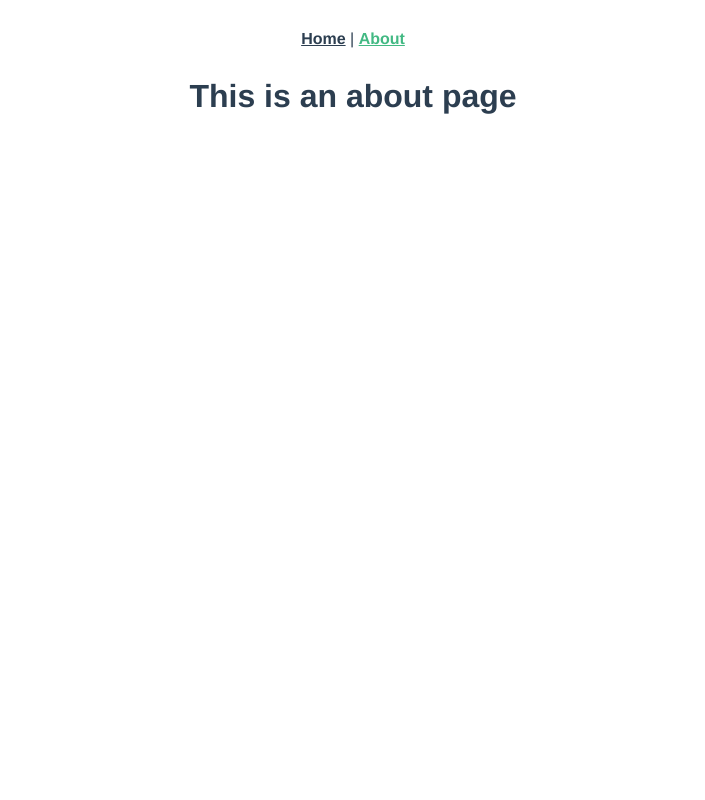
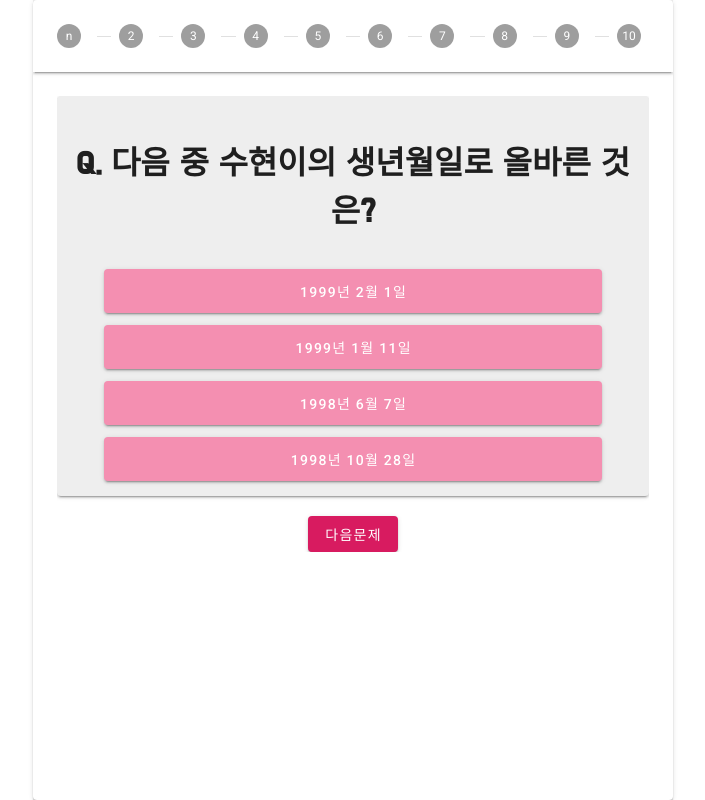
Before and after one commit to dalcon10028/soo-test, a Vue app: page /about in a window 1280 px wide. Shown: the whole page, without its empty margins (287-992 px from the left). Built offline with nearby package versions, Linux system fonts and the light colour scheme.

Commit message:
20-11-05
홈 만들고 문제 틀 만들기

```diff
--- a/src/App.vue
+++ b/src/App.vue
@@ -1,32 +1,15 @@
 <template>
-  <div id="app">
-    <div id="nav">
-      <router-link to="/">Home</router-link> |
-      <router-link to="/about">About</router-link>
-    </div>
+  <v-app id="app">
     <router-view/>
-  </div>
+  </v-app>
 </template>
+<script>
+</script>
 
-<style lang="scss">
-#app {
-  font-family: Avenir, Helvetica, Arial, sans-serif;
-  -webkit-font-smoothing: antialiased;
-  -moz-osx-font-smoothing: grayscale;
-  text-align: center;
-  color: #2c3e50;
-}
-
-#nav {
-  padding: 30px;
-
-  a {
-    font-weight: bold;
-    color: #2c3e50;
-
-    &.router-link-exact-active {
-      color: #42b983;
-    }
+<style>
+  #app{
+    width: 50vw;
+    margin: 0 auto;
+    background-color: #eeeeee;
   }
-}
 </style>
--- /dev/null
+++ b/src/components/Question.vue
@@ -0,0 +1,38 @@
+<template>
+  <div>
+  <v-card class="mb-5" color="grey lighten-3" height="400px" v-for="(q, i) in qestion" :key="i">
+    <h1 class="pt-11">{{q.content}}</h1>
+    <v-card
+      class="mx-auto mt-8"
+      max-width="500"
+      outlined
+      color="grey lighten-3"
+    >
+    <v-btn block class="mb-3" color="pink lighten-3" large dark>{{q.a1}}</v-btn>
+    <v-btn block class="mb-3" color="pink lighten-3" large dark>{{q.a2}}</v-btn>
+    <v-btn block class="mb-3" color="pink lighten-3" large dark>{{q.a3}}</v-btn>
+    <v-btn block class="mb-3" color="pink lighten-3" large dark>{{q.a4}}</v-btn>
+    </v-card>
+  </v-card>
+  </div>
+</template>
+
+<script>
+export default {
+  data(){
+    return{
+      qestion: [
+        {content: 'Q. 다음 중 수현이의 생년월일로 올바른 것은?', a1: '1999년 2월 1일', a2: '1999년 1월 11일', a3: '1998년 6월 7일', a4: '1998년 10월 28일'},
+      ]
+    }
+  }
+}
+</script>
+
+<style scoped>
+@import url('https://fonts.googleapis.com/css2?family=Do+Hyeon&display=swap');
+
+h1{
+  font-family: 'Do Hyeon';
+}
+</style>
--- a/src/router/index.js
+++ b/src/router/index.js
@@ -17,6 +17,11 @@ const routes = [
     // this generates a separate chunk (about.[hash].js) for this route
     // which is lazy-loaded when the route is visited.
     component: () => import(/* webpackChunkName: "about" */ '../views/About.vue')
+  },
+  {
+    path: '/result',
+    name: 'Result',
+    component: () => import(/* webpackChunkName: "about" */ '../views/Result.vue')
   }
 ]
 
--- a/src/views/About.vue
+++ b/src/views/About.vue
@@ -1,5 +1,98 @@
 <template>
   <div class="about">
-    <h1>This is an about page</h1>
+    <v-stepper v-model="e1" style="height: 100vh">
+      <v-stepper-header>
+        <v-stepper-step :complete="e1 > n" step="n" color="pink darken-1"></v-stepper-step>
+        <v-divider></v-divider>
+        <v-stepper-step :complete="e1 > 2" step="2" color="pink darken-1"></v-stepper-step>
+        <v-divider></v-divider>
+        <v-stepper-step :complete="e1 > 3" step="3" color="pink darken-1"></v-stepper-step>
+        <v-divider></v-divider>
+        <v-stepper-step :complete="e1 > 4" step="4" color="pink darken-1"></v-stepper-step>
+        <v-divider></v-divider>
+        <v-stepper-step :complete="e1 > 5" step="5" color="pink darken-1"></v-stepper-step>
+        <v-divider></v-divider>
+        <v-stepper-step :complete="e1 > 6" step="6" color="pink darken-1"></v-stepper-step>
+        <v-divider></v-divider>
+        <v-stepper-step :complete="e1 > 7" step="7" color="pink darken-1"></v-stepper-step>
+        <v-divider></v-divider>
+        <v-stepper-step :complete="e1 > 8" step="8" color="pink darken-1"></v-stepper-step>
+        <v-divider></v-divider>
+        <v-stepper-step :complete="e1 > 9" step="9" color="pink darken-1"></v-stepper-step>
+        <v-divider></v-divider>
+        <v-stepper-step step="10" color="pink darken-1"></v-stepper-step>
+      </v-stepper-header>
+      <v-stepper-items class="text-center">
+        <v-stepper-content step="1">
+          <Question/>
+          <v-btn dark color="pink darken-1" @click="e1 = e1+1">다음문제</v-btn>
+        </v-stepper-content>
+
+        <v-stepper-content step="2">
+          <v-card class="mb-5" color="grey lighten-1" height="400px"></v-card>
+          <v-btn dark color="pink darken-1" @click="e1 = e1+1">다음문제</v-btn>
+        </v-stepper-content>
+
+        <v-stepper-content step="3">
+          <v-card class="mb-5" color="grey lighten-1" height="400px"></v-card>
+          <v-btn dark color="pink darken-1" @click="e1 = e1+1">다음문제</v-btn>
+        </v-stepper-content>
+
+        <v-stepper-content step="4">
+          <v-card class="mb-5" color="grey lighten-1" height="400px"></v-card>
+          <v-btn dark color="pink darken-1" @click="e1 = e1+1">다음문제</v-btn>
+        </v-stepper-content>
+
+        <v-stepper-content step="5">
+          <v-card class="mb-5" color="grey lighten-1" height="400px"></v-card>
+          <v-btn dark color="pink darken-1" @click="e1 = e1+1">다음문제</v-btn>
+        </v-stepper-content>
+
+        <v-stepper-content step="6">
+          <v-card class="mb-5" color="grey lighten-1" height="400px"></v-card>
+          <v-btn dark color="pink darken-1" @click="e1 = e1+1">다음문제</v-btn>
+        </v-stepper-content>
+
+        <v-stepper-content step="7">
+          <v-card class="mb-5" color="grey lighten-1" height="400px"></v-card>
+          <v-btn dark color="pink darken-1" @click="e1 = e1+1">다음문제</v-btn>
+        </v-stepper-content>
+
+        <v-stepper-content step="8">
+          <v-card class="mb-5" color="grey lighten-1" height="400px"></v-card>
+          <v-btn dark color="pink darken-1" @click="e1 = e1+1">다음문제</v-btn>
+        </v-stepper-content>
+
+        <v-stepper-content step="9">
+          <v-card class="mb-5" color="grey lighten-1" height="400px"></v-card>
+          <v-btn dark color="pink darken-1" @click="e1 = e1+1">다음문제</v-btn>
+        </v-stepper-content>
+
+        <v-stepper-content step="10">
+          <v-card class="mb-5" color="grey lighten-1" height="400px"></v-card>
+          <v-btn dark color="pink darken-1" @click="$router.replace('result')">결과보기</v-btn>
+        </v-stepper-content>
+
+      </v-stepper-items>
+    </v-stepper>
   </div>
 </template>
+<script>
+import Question from '@/components/Question'
+
+export default {
+  data () {
+    return {
+      e1: 1,
+    }
+  },
+  methods: {
+  },
+  components: {
+    Question
+  }
+}
+</script>
+<style scoped>
+
+</style>
--- a/src/views/Home.vue
+++ b/src/views/Home.vue
@@ -1,18 +1,41 @@
 <template>
-  <div class="home">
-    <img alt="Vue logo" src="../assets/logo.png">
-    <HelloWorld msg="Welcome to Your Vue.js App"/>
+  <div class="home text-center">
+    <v-img src="@/assets/home.png" aspect-ratio="1.7" ></v-img>
+    <h1 id="about">
+      당신은 <span style="font-size:2.5rem; color: #e800dc">수현이</span>에 대해 얼마나 알고있나요?🤔<br>
+      WSHT로 당신의 <span style="font-size:2.5rem; color: red">수현도</span>(수현이에 대해 알고있는 정도)<br>를 알아봅시다.🤪
+    </h1>
+    <v-btn
+       x-large
+      color="pink darken-1"
+      dark
+      class="mt-4"
+      @click="startTest"
+    >
+      시작하기 😃
+    </v-btn>
   </div>
 </template>
 
 <script>
-// @ is an alias to /src
-import HelloWorld from '@/components/HelloWorld.vue'
 
 export default {
   name: 'Home',
-  components: {
-    HelloWorld
+  methods: {
+    startTest: function () {
+      this.$router.push('about');
+    }
   }
 }
 </script>
+<style scoped>
+@import url('https://fonts.googleapis.com/css2?family=Nanum+Pen+Script&display=swap');
+#about{
+  font-family: "Nanum Pen Script";
+}
+.hyeon{
+  width: 1rem;
+  display: block;
+  margin: 0 auto;
+}
+</style>
--- /dev/null
+++ b/src/views/Result.vue
@@ -0,0 +1,12 @@
+<template>
+  <div class="result">
+  </div>
+</template>
+<script>
+export default {
+  data () {
+    return {
+    }
+  }
+}
+</script>
```
Also changed, not shown: src/assets/home.png (added), src/assets/logo.png (deleted).
